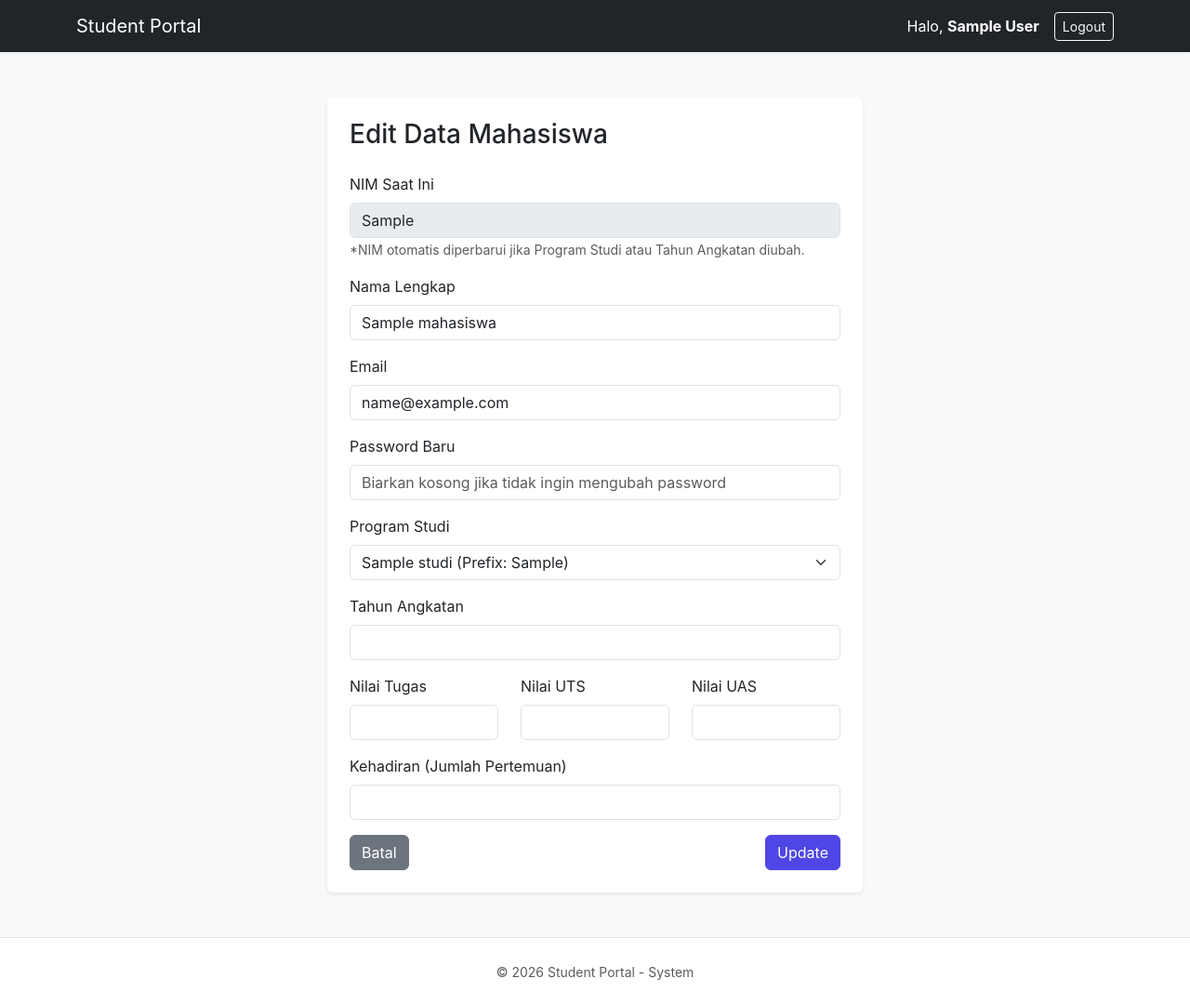
After one commit to justin911w/WEB_LANJUTAN, a PHP site: page /edit_mahasiswa.php?id=1 in a window 1280 px wide. The commit adds this page. Shown: the whole page at 93% size. Run offline with PHP 8.4, Linux system fonts and the light colour scheme; the visitor is signed in with stand-in values (Sample User, id 1); tables that the repository leaves empty or names only in its code hold one stand-in row (values such as "Sample post").

Commit message:
mengubah keseluruhan file

```diff
--- a/assets/css/style.css
+++ b/assets/css/style.css
@@ -0,0 +1,28 @@
+body {
+    background-color: #f4f6f9;
+    font-family: 'Inter', -apple-system, BlinkMacSystemFont, "Segoe UI", Roboto, sans-serif;
+}
+
+.navbar {
+    box-shadow: 0 2px 4px rgba(0,0,0,0.04);
+}
+
+.card-custom {
+    border: none;
+    border-radius: 12px;
+    box-shadow: 0 4px 12px rgba(0, 0, 0, 0.05);
+}
+
+.table-hover tbody tr:hover {
+    background-color: #f8fafc;
+}
+
+.btn-primary {
+    background-color: #4f46e5;
+    border-color: #4f46e5;
+}
+
+.btn-primary:hover {
+    background-color: #4338ca;
+    border-color: #4338ca;
+}
--- a/components/footer.php
+++ b/components/footer.php
@@ -0,0 +1,8 @@
+<footer class="text-center py-4 text-muted border-top mt-auto bg-white">
+    <div class="container">
+        <small>&copy; <?= date('Y'); ?> Student Portal - System</small>
+    </div>
+</footer>
+<script src="https://cdn.jsdelivr.net/npm/bootstrap@5.3.0/dist/js/bootstrap.bundle.min.js"></script>
+</body>
+</html>
--- a/components/header.php
+++ b/components/header.php
@@ -0,0 +1,26 @@
+<?php
+if (session_status() === PHP_SESSION_NONE) {
+    session_start();
+}
+?>
+<!DOCTYPE html>
+<html lang="id">
+<head>
+    <meta charset="UTF-8">
+    <meta name="viewport" content="width=device-width, initial-scale=1.0">
+    <title>Student Portal - Admin Panel</title>
+    <link href="https://cdn.jsdelivr.net/npm/bootstrap@5.3.0/dist/css/bootstrap.min.css" rel="stylesheet">
+    <link rel="stylesheet" href="assets/css/style.css">
+</head>
+<body class="bg-light">
+<nav class="navbar navbar-expand-lg navbar-dark bg-dark">
+    <div class="container">
+        <a class="navbar-brand" href="dashboard.php">Student Portal</a>
+        <div class="d-flex align-items-center">
+            <span class="navbar-text me-3 text-white">
+                Halo, <strong><?= isset($_SESSION['nama']) ? htmlspecialchars($_SESSION['nama']) : 'Admin'; ?></strong>
+            </span>
+            <a href="logout.php" class="btn btn-outline-light btn-sm">Logout</a>
+        </div>
+    </div>
+</nav>
--- /dev/null
+++ b/config.php
@@ -0,0 +1,22 @@
+<?php
+// Aktifkan error reporting untuk mendeteksi error penyebab layar putih
+ini_set('display_errors', 1);
+ini_set('display_startup_errors', 1);
+error_reporting(E_ALL);
+
+// Mulai sesi jika belum aktif
+if (session_status() === PHP_SESSION_NONE) {
+    session_start();
+}
+
+$host = "localhost";
+$user = "root";
+$pass = "";
+$db   = "student_portal";
+
+$conn = mysqli_connect($host,$user, $pass,$db);
+
+if (!$conn) {
+    die("Koneksi Database Gagal: " . mysqli_connect_error());
+}
+?>
--- /dev/null
+++ b/edit_mahasiswa.php
@@ -0,0 +1,103 @@
+<?php
+require_once 'functions.php';
+check_login();
+
+$id = $_GET['id'] ?? null;
+if (!$id) {
+    header("Location: dashboard.php");
+    exit;
+}
+
+$mhs = get_mahasiswa_by_id($id);
+if (!$mhs) {
+    header("Location: dashboard.php");
+    exit;
+}
+
+$prodi_list = get_all_prodi();
+$error = '';
+
+if ($_SERVER['REQUEST_METHOD'] === 'POST' && isset($_POST['submit'])) {
+    if (edit_mahasiswa($_POST) >= 0) {
+        header("Location: dashboard.php");
+        exit;
+    } else {
+        $error = "Gagal memperbarui data mahasiswa.";
+    }
+}
+
+// Ekstrak tahun angkatan dari NIM saat ini (4 digit setelah 2 digit prefix)
+$tahun_angkatan_saat_ini = (strlen($mhs['nim']) >= 6) ? substr($mhs['nim'], 2, 4) : date('Y');
+
+include 'components/header.php';
+?>
+
+<div class="container my-5" style="max-width: 600px;">
+    <div class="bg-white p-4 rounded shadow-sm">
+        <h3 class="mb-4">Edit Data Mahasiswa</h3>
+
+        <?php if (!empty($error)): ?>
+            <div class="alert alert-danger"><?= htmlspecialchars($error); ?></div>
+        <?php endif; ?>
+
+        <form action="edit_mahasiswa.php?id=<?= $id; ?>" method="POST">
+            <input type="hidden" name="id" value="<?= $mhs['id']; ?>">
+
+            <div class="mb-3">
+                <label class="form-label">NIM Saat Ini</label>
+                <input type="text" class="form-control" value="<?= htmlspecialchars($mhs['nim']); ?>" disabled readonly>
+                <small class="text-muted">*NIM otomatis diperbarui jika Program Studi atau Tahun Angkatan diubah.</small>
+            </div>
+            <div class="mb-3">
+                <label for="nama" class="form-label">Nama Lengkap</label>
+                <input type="text" class="form-control" id="nama" name="nama" value="<?= htmlspecialchars($mhs['nama']); ?>" required>
+            </div>
+            <div class="mb-3">
+                <label for="email" class="form-label">Email</label>
+                <input type="email" class="form-control" id="email" name="email" value="<?= htmlspecialchars($mhs['email']); ?>" required>
+            </div>
+            <div class="mb-3">
+                <label for="password" class="form-label">Password Baru</label>
+                <input type="password" class="form-control" id="password" name="password" placeholder="Biarkan kosong jika tidak ingin mengubah password">
+            </div>
+            <div class="mb-3">
+                <label for="id_prodi" class="form-label">Program Studi</label>
+                <select class="form-select" id="id_prodi" name="id_prodi" required>
+                    <?php foreach ($prodi_list as $p): ?>
+                        <option value="<?= $p['id_prodi']; ?>" <?= $p['id_prodi'] == $mhs['id_prodi'] ? 'selected' : ''; ?>>
+                            <?= htmlspecialchars($p['nama_prodi']); ?> (Prefix: <?= htmlspecialchars($p['kode_prefix']); ?>)
+                        </option>
+                    <?php endforeach; ?>
+                </select>
+            </div>
+            <div class="mb-3">
+                <label for="tahun_angkatan" class="form-label">Tahun Angkatan</label>
+                <input type="number" class="form-control" id="tahun_angkatan" name="tahun_angkatan" value="<?= htmlspecialchars($tahun_angkatan_saat_ini); ?>" min="2000" max="2099" required>
+            </div>
+            <div class="row">
+                <div class="col-md-4 mb-3">
+                    <label for="nilai_tugas" class="form-label">Nilai Tugas</label>
+                    <input type="number" step="0.01" class="form-control" id="nilai_tugas" name="nilai_tugas" value="<?= htmlspecialchars($mhs['nilai_tugas']); ?>">
+                </div>
+                <div class="col-md-4 mb-3">
+                    <label for="nilai_uts" class="form-label">Nilai UTS</label>
+                    <input type="number" step="0.01" class="form-control" id="nilai_uts" name="nilai_uts" value="<?= htmlspecialchars($mhs['nilai_uts']); ?>">
+                </div>
+                <div class="col-md-4 mb-3">
+                    <label for="nilai_uas" class="form-label">Nilai UAS</label>
+                    <input type="number" step="0.01" class="form-control" id="nilai_uas" name="nilai_uas" value="<?= htmlspecialchars($mhs['nilai_uas']); ?>">
+                </div>
+            </div>
+            <div class="mb-3">
+                <label for="kehadiran" class="form-label">Kehadiran (Jumlah Pertemuan)</label>
+                <input type="number" class="form-control" id="kehadiran" name="kehadiran" value="<?= htmlspecialchars($mhs['kehadiran']); ?>">
+            </div>
+            <div class="d-flex justify-content-between">
+                <a href="dashboard.php" class="btn btn-secondary">Batal</a>
+                <button type="submit" name="submit" class="btn btn-primary">Update</button>
+            </div>
+        </form>
+    </div>
+</div>
+
+<?php include 'components/footer.php'; ?>
--- a/functions.php
+++ b/functions.php
@@ -0,0 +1,168 @@
+<?php
+require_once 'config.php';
+
+function query($query) {
+    global $conn;
+    $result = mysqli_query($conn, $query);
+    if (!$result) {
+        die("Query Error: " . mysqli_error($conn));
+    }
+    $rows = [];
+    while ($row = mysqli_fetch_assoc($result)) {
+        $rows[] = $row;
+    }
+    return $rows;
+}
+
+function check_login() {
+    if (!isset($_SESSION['login']) || $_SESSION['login'] !== true) {
+        header("Location: login.php");
+        exit;
+    }
+}
+
+function get_all_mahasiswa() {
+    $sql = "SELECT m.*, p.nama_prodi
+            FROM mahasiswa m
+            LEFT JOIN program_studi p ON m.id_prodi = p.id_prodi
+            ORDER BY m.id DESC";
+    return query($sql);
+}
+
+function get_mahasiswa_by_id($id) {
+    global $conn;
+    $id = (int)$id;
+    $sql = "SELECT * FROM mahasiswa WHERE id = $id";
+    $result = mysqli_query($conn, $sql);
+    return mysqli_fetch_assoc($result);
+}
+
+function get_all_prodi() {
+    return query("SELECT * FROM program_studi ORDER BY nama_prodi ASC");
+}
+
+/**
+ * Fungsi Autogenerate NIM berdasarkan Prodi dan Tahun Angkatan
+ * Format: [2 Digit Prefix Prodi][4 Digit Tahun Angkatan][3 Digit Nomor Urut]
+ */
+function generate_nim($id_prodi, $tahun_angkatan) {
+    global $conn;
+
+    $id_prodi = (int)$id_prodi;
+    $tahun_angkatan = trim($tahun_angkatan);
+
+    // Ambil kode_prefix dari tabel program_studi
+    $prodi_query = mysqli_query($conn, "SELECT kode_prefix FROM program_studi WHERE id_prodi = $id_prodi");
+    $prodi = mysqli_fetch_assoc($prodi_query);
+    $prefix = $prodi['kode_prefix'] ?? '00';
+
+    // Pola awalan NIM (contoh: 422025)
+    $pattern = $prefix . $tahun_angkatan;
+
+    // Cari NIM terakhir di database dengan pola awalan yang sama
+    $query = "SELECT nim FROM mahasiswa WHERE nim LIKE '$pattern%' ORDER BY nim DESC LIMIT 1";
+    $result = mysqli_query($conn, $query);
+
+    if ($result && mysqli_num_rows($result) > 0) {
+        $row = mysqli_fetch_assoc($result);
+        $last_nim = $row['nim'];
+        $last_urut = (int)substr($last_nim, -3); // Ambil 3 digit terakhir
+        $next_urut = $last_urut + 1;
+    } else {
+        $next_urut = 1;
+    }
+
+    // Format nomor urut menjadi 3 digit angka (contoh: 001)
+    $urut_formatted = sprintf("%03d", $next_urut);
+
+    return $pattern . $urut_formatted;
+}
+
+function tambah_mahasiswa($data) {
+    global $conn;
+    $id_prodi       = (int)$data['id_prodi'];
+    $tahun_angkatan = htmlspecialchars(trim($data['tahun_angkatan']));
+
+    // Generate NIM otomatis
+    $nim = generate_nim($id_prodi, $tahun_angkatan);
+
+    $nama        = htmlspecialchars(trim($data['nama']));
+    $email       = htmlspecialchars(trim($data['email']));
+    $password    = trim($data['password']);
+    $nilai_tugas = (float)($data['nilai_tugas'] ?? 0);
+    $nilai_uts   = (float)($data['nilai_uts'] ?? 0);
+    $nilai_uas   = (float)($data['nilai_uas'] ?? 0);
+    $kehadiran   = (int)($data['kehadiran'] ?? 0);
+
+    $password_final = !empty($password) ? password_hash($password, PASSWORD_DEFAULT) : '123456';
+
+    $query = "INSERT INTO mahasiswa (nim, nama, email, password, id_prodi, nilai_tugas, nilai_uts, nilai_uas, kehadiran)
+              VALUES ('$nim', '$nama', '$email', '$password_final', $id_prodi, $nilai_tugas, $nilai_uts, $nilai_uas, $kehadiran)";
+
+    mysqli_query($conn, $query);
+    return mysqli_affected_rows($conn);
+}
+
+function edit_mahasiswa($data) {
+    global $conn;
+    $id           = (int)$data['id'];
+    $new_id_prodi = (int)$data['id_prodi'];
+    $new_tahun    = htmlspecialchars(trim($data['tahun_angkatan']));
+
+    // Ambil data lama untuk komparasi prodi & tahun
+    $mhs_lama     = get_mahasiswa_by_id($id);
+    $old_nim      = $mhs_lama['nim'];
+    $old_id_prodi = $mhs_lama['id_prodi'];
+    $old_tahun    = (strlen($old_nim) >= 6) ? substr($old_nim, 2, 4) : '';
+
+    // Jika prodi ATAU tahun angkatan berubah, generate NIM baru
+    if ($old_id_prodi != $new_id_prodi || $old_tahun != $new_tahun) {
+        $nim = generate_nim($new_id_prodi, $new_tahun);
+    } else {
+        $nim = $old_nim;
+    }
+
+    $nama        = htmlspecialchars(trim($data['nama']));
+    $email       = htmlspecialchars(trim($data['email']));
+    $nilai_tugas = (float)$data['nilai_tugas'];
+    $nilai_uts   = (float)$data['nilai_uts'];
+    $nilai_uas   = (float)$data['nilai_uas'];
+    $kehadiran   = (int)$data['kehadiran'];
+
+    if (!empty($data['password'])) {
+        $password = password_hash(trim($data['password']), PASSWORD_DEFAULT);
+        $query = "UPDATE mahasiswa SET
+                    nim = '$nim',
+                    nama = '$nama',
+                    email = '$email',
+                    password = '$password',
+                    id_prodi = $new_id_prodi,
+                    nilai_tugas = $nilai_tugas,
+                    nilai_uts = $nilai_uts,
+                    nilai_uas = $nilai_uas,
+                    kehadiran = $kehadiran
+                  WHERE id = $id";
+    } else {
+        $query = "UPDATE mahasiswa SET
+                    nim = '$nim',
+                    nama = '$nama',
+                    email = '$email',
+                    id_prodi = $new_id_prodi,
+                    nilai_tugas = $nilai_tugas,
+                    nilai_uts = $nilai_uts,
+                    nilai_uas = $nilai_uas,
+                    kehadiran = $kehadiran
+                  WHERE id = $id";
+    }
+
+    mysqli_query($conn, $query);
+    return mysqli_affected_rows($conn);
+}
+
+function hapus_mahasiswa($id) {
+    global $conn;
+    $id = (int)$id;
+    mysqli_query($conn, "DELETE FROM mahasiswa WHERE id = $id");
+    return mysqli_affected_rows($conn);
+}
+?>
```
Also changed, not shown: dashboard.php (added, +54 -0 lines), hapus_mahasiwa.php (added, +13 -0 lines), index.php (+51 -1 lines), login.php (added, +76 -0 lines), logout.php (added, +18 -0 lines), tambah_mahasiswa.php (added, +83 -0 lines), assets/js/script.js (added).
